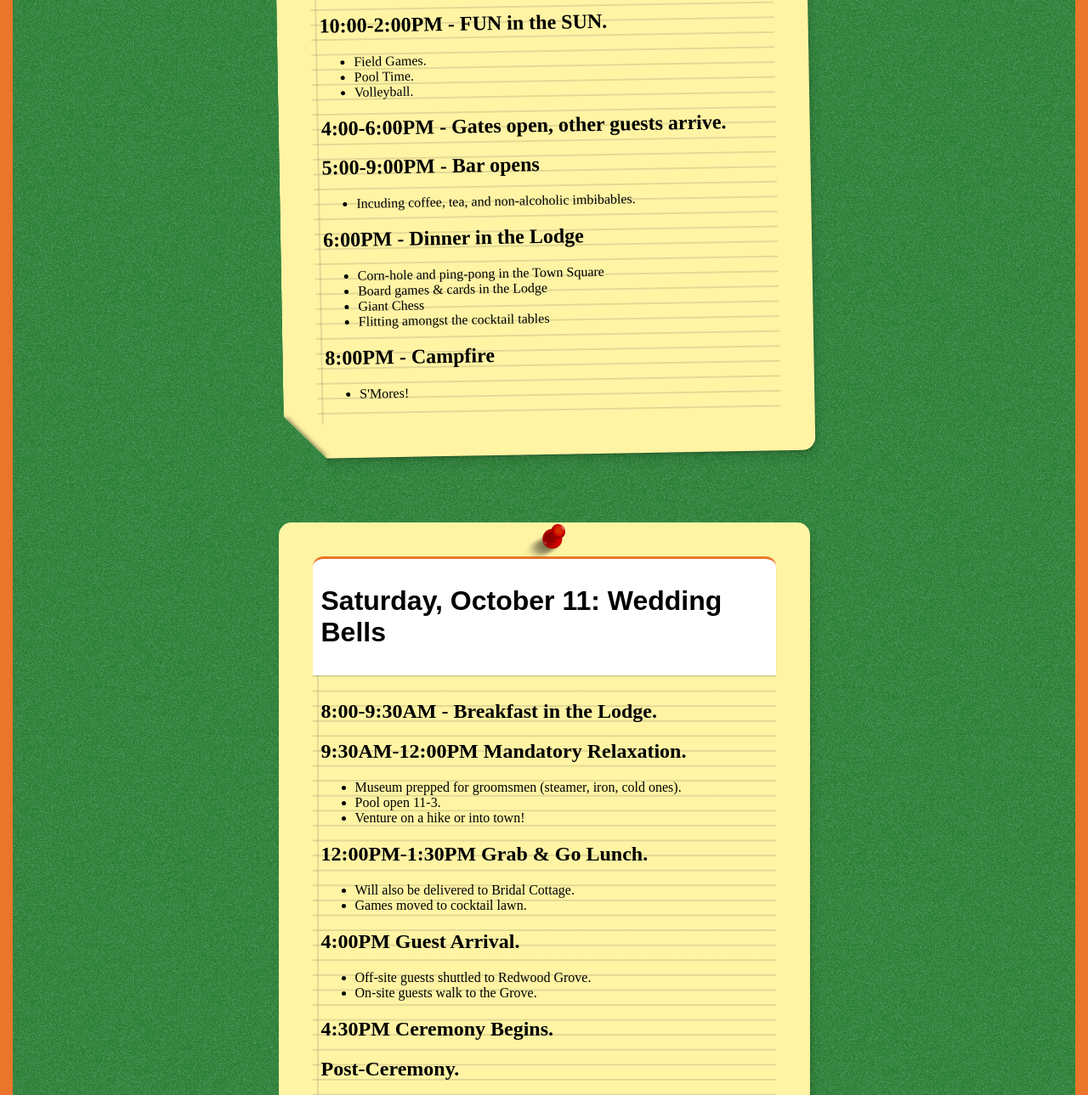
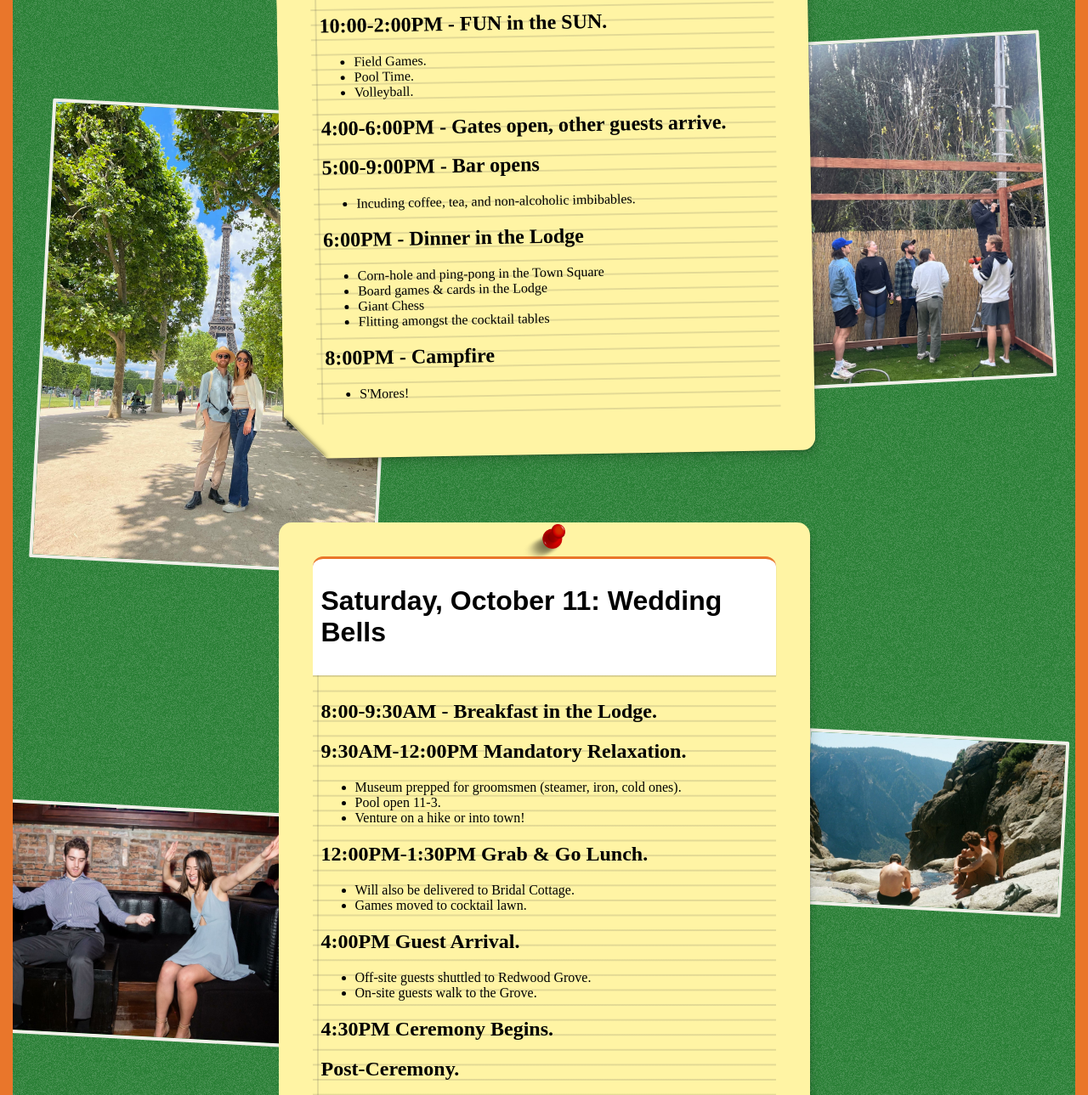
Before and after one commit to stevenrchun/satosomer.camp, an Eleventy site: page itinerary.html in a window 1280 px wide. Shown: the part 810-2099 px from the top of the page at 85% size. Built offline with nearby package versions, Linux system fonts and the light colour scheme; Eleventy itself is replaced by a stand-in of ours; files that its build step writes are made by us from their sources; a web font is replaced by a local one.

Commit message:
add more photos to itinerary

```diff
--- a/itinerary.css
+++ b/itinerary.css
@@ -91,6 +91,24 @@
   width: 300px;
   transform: translate(280px, 250px) rotate(-3deg);
 }
+.paris {
+  top: 0;
+  left: 0;
+  width: 400px;
+  transform: translate(-280px, 333px) rotate(3deg);
+}
+.whoa {
+  top: 0;
+  left: 0;
+  width: 400px;
+  transform: translate(-380px, 333px) rotate(3deg);
+}
+.waterfall {
+  top: 0;
+  right: 0;
+  width: 300px;
+  transform: translate(300px, 250px) rotate(3deg);
+}
 
 
 .itinerary-1 {
@@ -143,5 +161,11 @@
   .itinerary-card-photo-container {
     width: 70%;
   }
+}
+
+@media only screen and (max-width: 430px) {
+  .itinerary-card-photo-container {
+    width: 90%;
+  }
 
 }
--- a/itinerary.html
+++ b/itinerary.html
@@ -82,6 +82,10 @@
         </div>
         <div class="right-clip-container"><div class="right-clip"></div></div>
       </div>
+      <div class="pictures-container">
+        <img class="paris" src="/assets/paris.jpg">
+        <img class="mattress" src="/assets/perg.jpg">
+      </div>
     </div>
     <!-- note 3 -->
     <div class="itinerary-card-photo-container">
@@ -152,6 +156,10 @@
           </h2>
         </div>
       </div>
+      <div class="pictures-container">
+        <img class="whoa" src="/assets/whoa.jpg">
+        <img class="waterfall" src="/assets/waterfall.jpg">
+      </div>
     </div>
     <!--note 4-->
     <div class="itinerary-card-photo-container">
```
Also changed, not shown: assets/paris.jpg (added), assets/perg.jpg (added), assets/waterfall.jpg (added), assets/whoa.jpg (added).
